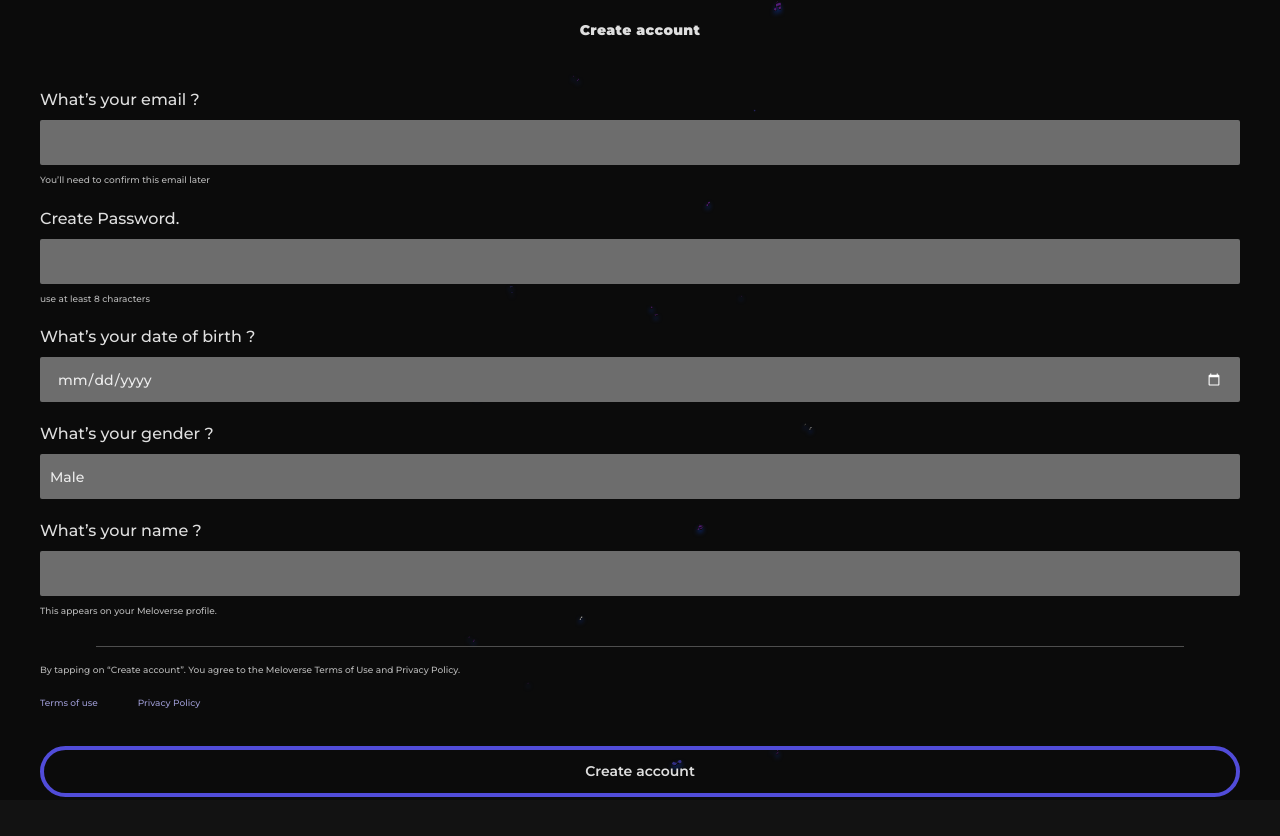
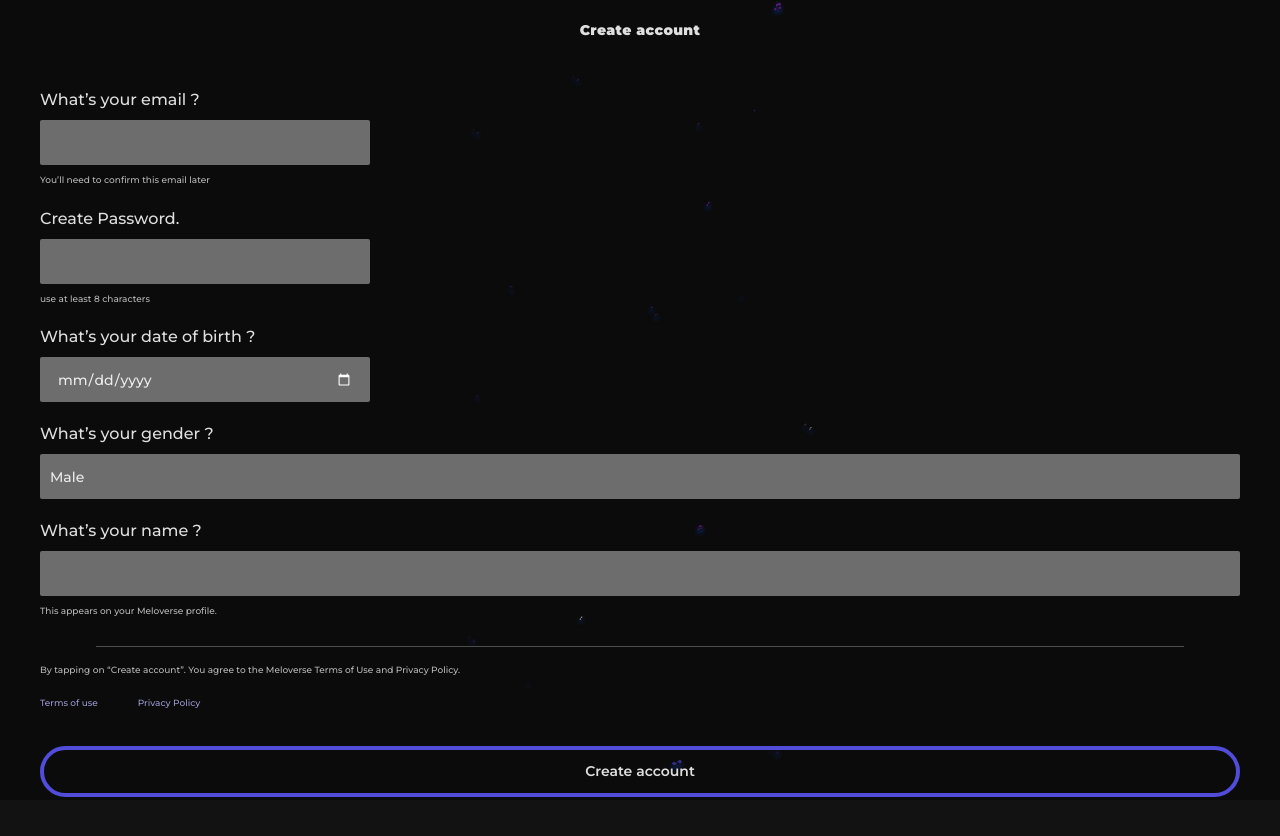
Before and after one commit to jigmetnamgyal/meloverse-app, a React (Vite) app: page /sign-up in a window 1280 px wide. Built offline with nearby package versions, Linux system fonts and the light colour scheme.

Commit message:
feat(): updated width

```diff
--- a/src/pages/userRegister.tsx
+++ b/src/pages/userRegister.tsx
@@ -12,20 +12,20 @@
 
                 <div className="flex justify-center items-center flex-col">
                     <form className="gap-y-5 py-7 px-10 w-full flex flex-col justify-center items-start">
-                        <div className="flex flex-col gap-2 w-full">
+                        <div className="flex flex-col gap-2 w-[330px]">
                             <label htmlFor="email">What’s your email ?</label>
                             <input type="text" className="text-sm border border-transparent p-4 w-[100%] h-[45px] rounded-sm bg-[#6D6D6D]"></input>
                             <p className="text-[9px] text-secondaryText">You’ll need to confirm this email later</p>
                         </div>
 
 
-                        <div className="flex flex-col gap-2 w-full">
+                        <div className="flex flex-col gap-2 w-[330px]">
                             <label htmlFor="password">Create Password.</label>
                             <input type="password" className="tracking-widest text-sm p-4 w-full h-[45px] rounded-sm bg-[#6D6D6D]"></input>
                             <p className="text-secondaryText text-[9px]">use at least 8 characters</p>
                         </div>
 
-                        <div className="flex flex-col gap-2 min-w-full">
+                        <div className="flex flex-col gap-2 w-[330px]">
                             <label htmlFor="dob">What’s your date of birth ?</label>
                             <input type="date" className="text-sm border border-transparent p-4 w-full h-[45px] rounded-sm bg-[#6D6D6D]"></input>
                         </div>
```
